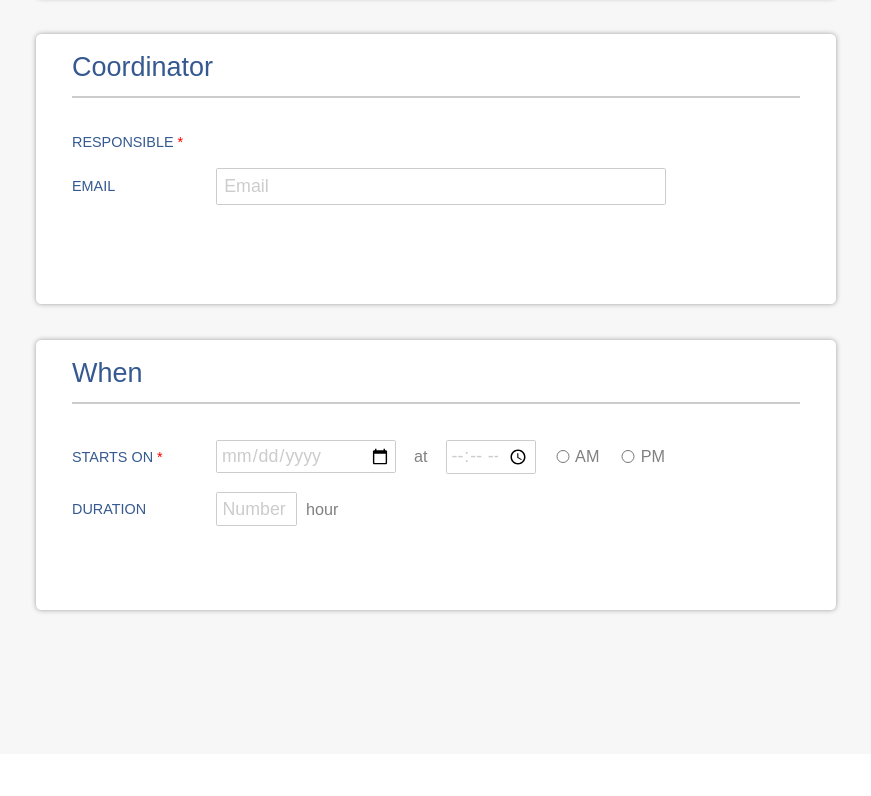
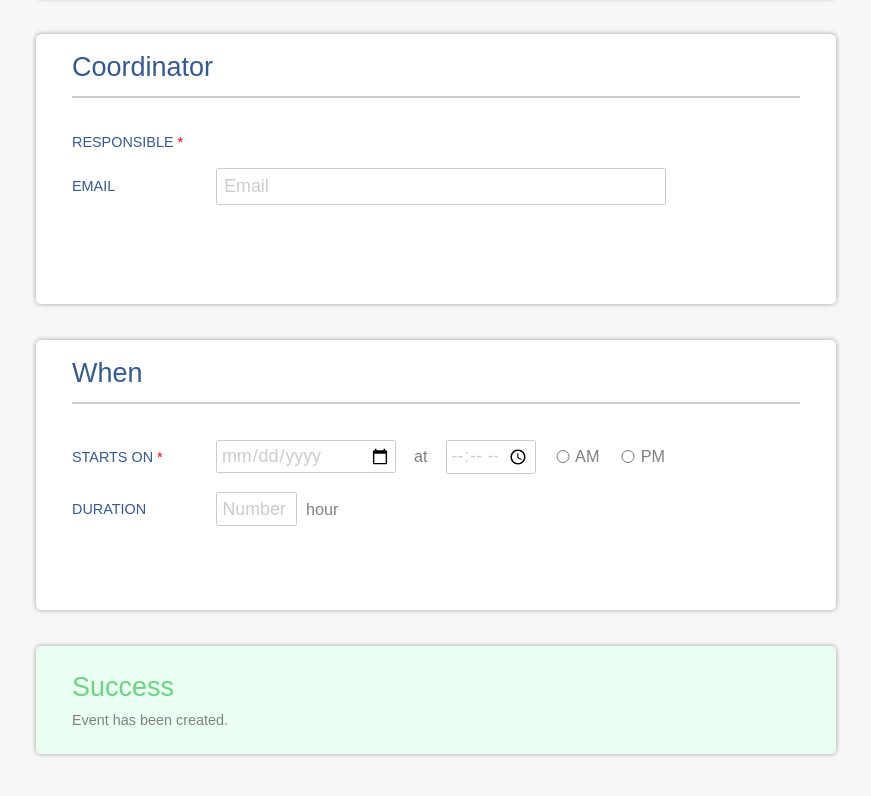
Before and after one commit to BartoszBartlomiej/recrutation_task_2, a React (Create React App) app: page / in a window 1280 px wide. Shown: the part 686-1482 px from the top of the page, without its empty margins (204-1075 px from the left). Before the commit the page ends 1440 px from the top, so only its background shows below. Built offline with nearby package versions, Linux system fonts and the light colour scheme.

Commit message:
added success component

```diff
--- a/src/components/About/About.jsx
+++ b/src/components/About/About.jsx
@@ -8,7 +8,9 @@ class About extends Component {
             description: '',
             reward: '',
 
+
         }
+
     }
 
     handleTitleChange = (e) => {
@@ -32,7 +34,6 @@ class About extends Component {
 
 
 
-
     render() {
         return (
             <div className="about box">
@@ -41,12 +42,12 @@ class About extends Component {
                 <form>
                     <div className="input_container">
                         <h3>TITLE <span>*</span></h3>
-                        <input value={this.state.title} onChange={this.handleTitleChange} placeholder="Make it short and clear" />
+                        <input value={this.state.title} onChange={this.handleTitleChange} placeholder="Make it short and clear" required />
                     </div>
                     <div className="input_container">
                         <h3>DESCRIPTION <span>*</span></h3>
                         <div className="textarea_container">
-                            <textarea value={this.state.description} onChange={this.handleDescriptionChange} maxLength='140' placeholder="Write about your event, be creative" />
+                            <textarea value={this.state.description} onChange={this.handleDescriptionChange} maxLength='140' placeholder="Write about your event, be creative" required/>
                             <div className="counter_container">
                                 <p>Max lenght 140 characters</p>
                                 <p>0/140</p>
@@ -69,10 +70,6 @@ class About extends Component {
                         <span>reward points for attendance</span>
                     </div>
                 </form>
-
-
-
-
             </div>
         );
     }
--- a/src/components/Event/Event.jsx
+++ b/src/components/Event/Event.jsx
@@ -3,10 +3,16 @@ import React, { Component } from 'react';
 import About from "../About/About";
 import Coordinator from "../Coordinator/Coordinator";
 import When from "../When/When";
+import Success from "../Success/Success";
+
 
 
 
 class Event extends Component {
+
+
+
+
 
     render() {
         return (
@@ -18,9 +24,12 @@ class Event extends Component {
                     </div>
                 </header>
                 <div className="content">
+
                     <About />
                     <Coordinator />
                     <When />
+                    <Success />
+
                 </div>
             </div>
          );
--- a/src/components/Event/event.scss
+++ b/src/components/Event/event.scss
@@ -1,6 +1,6 @@
 .event {
     background-color: #f7f7f7f7;
-    height: 80rem;
+    height: 90rem;
 
     .event__topColor {
         background-color: #1e3b68;
--- a/src/components/Success/Success.jsx
+++ b/src/components/Success/Success.jsx
@@ -0,0 +1,15 @@
+import React, { Component } from 'react';
+
+class Success extends Component {
+
+    render() {
+        return (
+            <div className="success box">
+                <h3>Success</h3>
+                <p>Event has been created.</p>
+            </div>
+         );
+    }
+}
+
+export default Success;
--- a/src/components/Success/success.scss
+++ b/src/components/Success/success.scss
@@ -0,0 +1,20 @@
+.success {
+    background-color: #edfff3;
+    height: 6rem;
+    display: flex;
+    flex-direction: column;
+    justify-content: center;
+
+
+    h3 {
+        color: #67d582;
+        font-size: 1.5rem;
+        margin-bottom: 0.5rem;
+    }
+
+    p {
+        font-size: 0.8rem;
+        color: #808080;
+    }
+
+}
--- a/src/components/When/When.jsx
+++ b/src/components/When/When.jsx
@@ -5,6 +5,8 @@ class When extends Component {
         super(props);
         this.state = {
             date: '',
+            time: '',
+            duration: '',
         }
     }
 
@@ -26,6 +28,7 @@ class When extends Component {
             duration: e.target.value,
         })
     }
+
 
 
 
@@ -53,6 +56,7 @@ class When extends Component {
                         <p>hour</p>
                     </div>
                 </form>
+
             </div>
         );
     }
```
Also changed, not shown: src/mocks/categories.json (added, +43 -0 lines), src/mocks/employes.json (added, +53 -0 lines).
